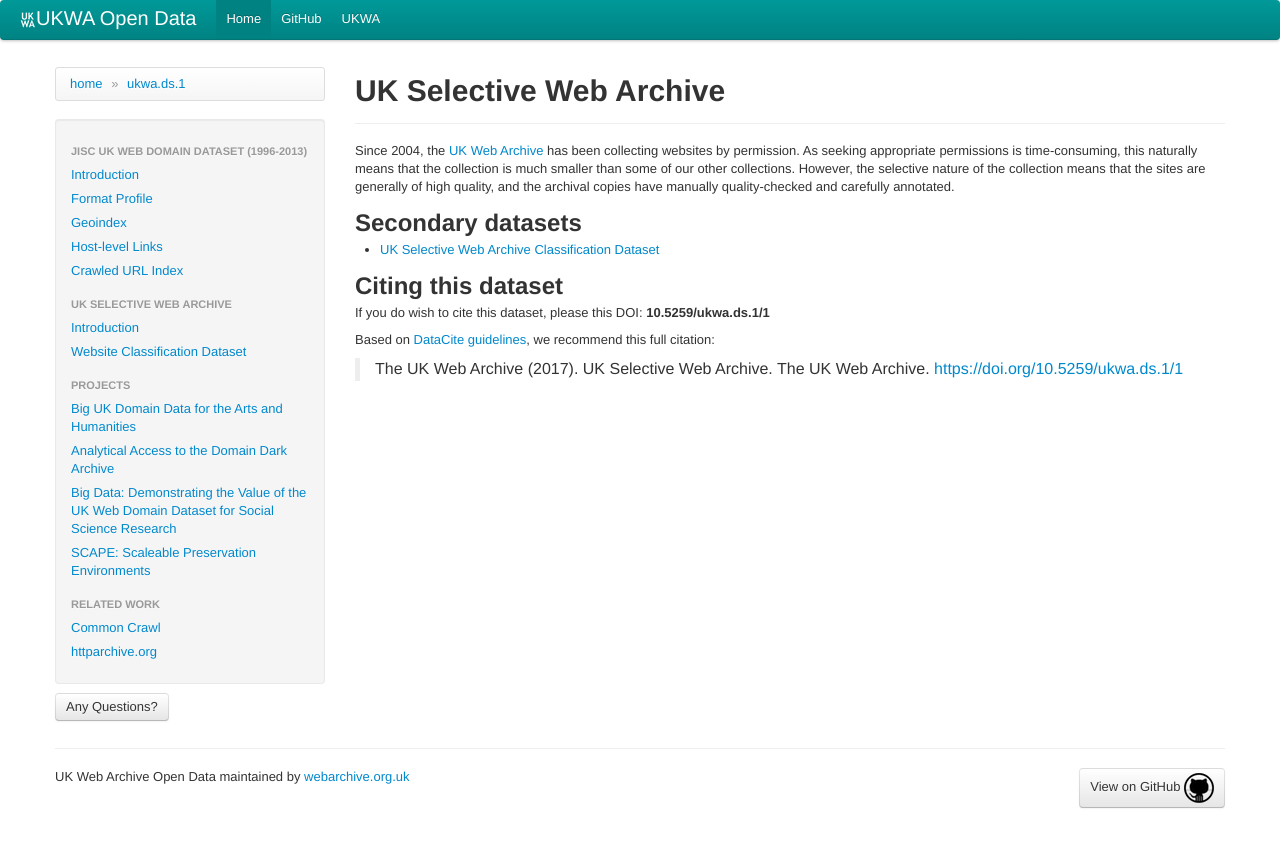
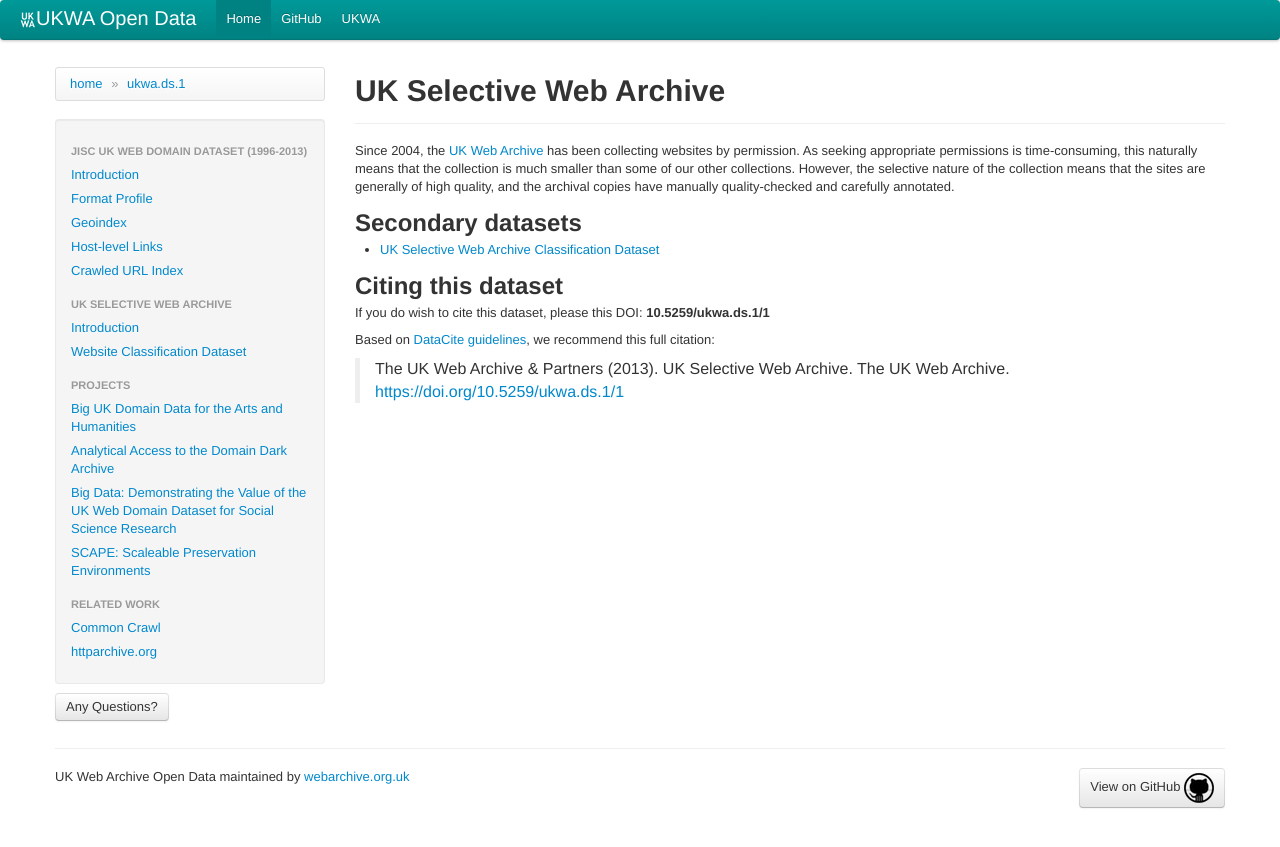
Before and after one commit to ukwa/opendata, a Jekyll site: the page built from ukwa.ds.1/index.md, in a window 1280 px wide. Shown: the top 847 px of the page. Built offline with Jekyll 4.4.1, drawn with Linux system fonts in a browser that asks for light colours.

Commit message:
Clean up metadata.

```diff
--- a/ukwa.ds.1/index.md
+++ b/ukwa.ds.1/index.md
@@ -2,8 +2,8 @@
 layout: bootstrap
 title: UK Selective Web Archive
 doi: 10.5259/ukwa.ds.1/1
-creators: The UK Web Archive
-year: 2017
+creators: The UK Web Archive & Partners
+year: 2013
 ---
 
 Since 2004, the [UK Web Archive](http://www.webarchive.org.uk/) has been collecting websites by permission. As seeking appropriate permissions is time-consuming, this naturally means that the collection is much smaller than some of our other collections. However, the selective nature of the collection means that the sites are generally of high quality, and the archival copies have manually quality-checked and carefully annotated.
```
Also changed, not shown: ukwa.ds.1/classification/index.md (+1 -1 lines).
